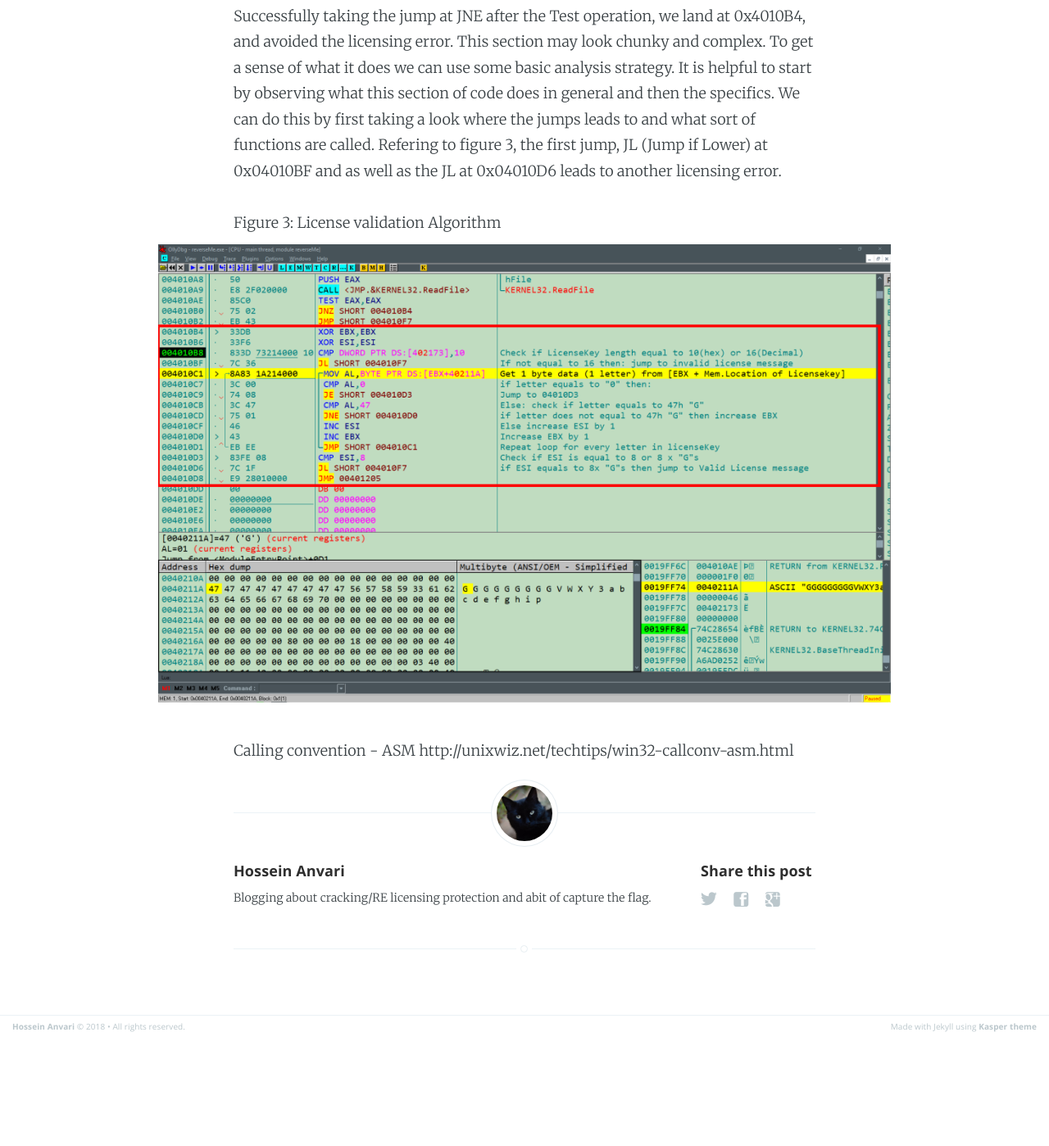
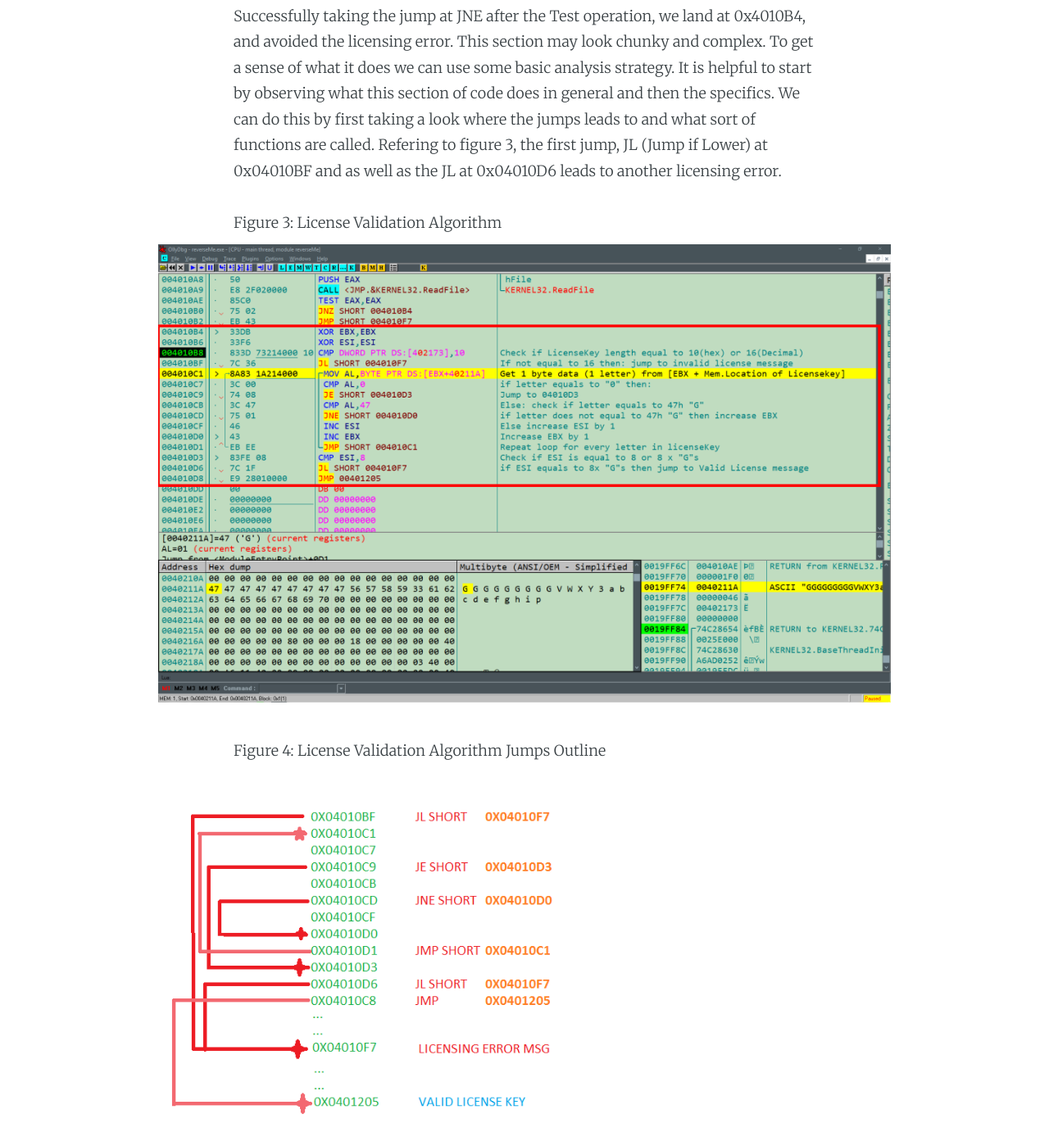
Before and after one commit to KHZ-INTL/blog, a Jekyll site: the page built from _posts/2017-12-17-crackme-writeup-snd-01.markdown, in a window 1280 px wide and 1400 px high, scrolled down 8278 px. Shown: the whole window at 82% size. Built offline with Jekyll 4.4.1, drawn with Linux system fonts in a browser that asks for light colours; before the commit the page ends 9545 px from its top, so only the background shows below that.

Commit message:
lic algo diagram

```diff
--- a/_posts/2017-12-17-crackme-writeup-snd-01.markdown
+++ b/_posts/2017-12-17-crackme-writeup-snd-01.markdown
@@ -115,10 +115,13 @@ Figure 4: ReadFile - Test eax:eax = 1; zf=0, jmp taken
 ##### License Validation algorithm
 Successfully taking the jump at JNE after the Test operation, we land at 0x4010B4, and avoided the licensing error. This section may look chunky and complex. To get a sense of what it does we can use some basic analysis strategy. It is helpful to start by observing what this section of code does in general and then the specifics. We can do this by first taking a look where the jumps leads to and what sort of functions are called. Refering to figure 3, the first jump, JL (Jump if Lower) at 0x04010BF and as well as the JL at 0x04010D6 leads to another licensing error.
 
-Figure 3: License validation Algorithm
+
+Figure 3: License Validation Algorithm
 ![SnD1-CrackMe-CreateFile-annotated](/assets/images/snd1/snd1-licensing-algoriythm.png)
 
 
+Figure 4: License Validation Algorithm Jumps Outline
+![SnD1-CrackMe-License Validation-algorithm](/assets/images/snd1/LIC-alg.png)
 
 
 
```
